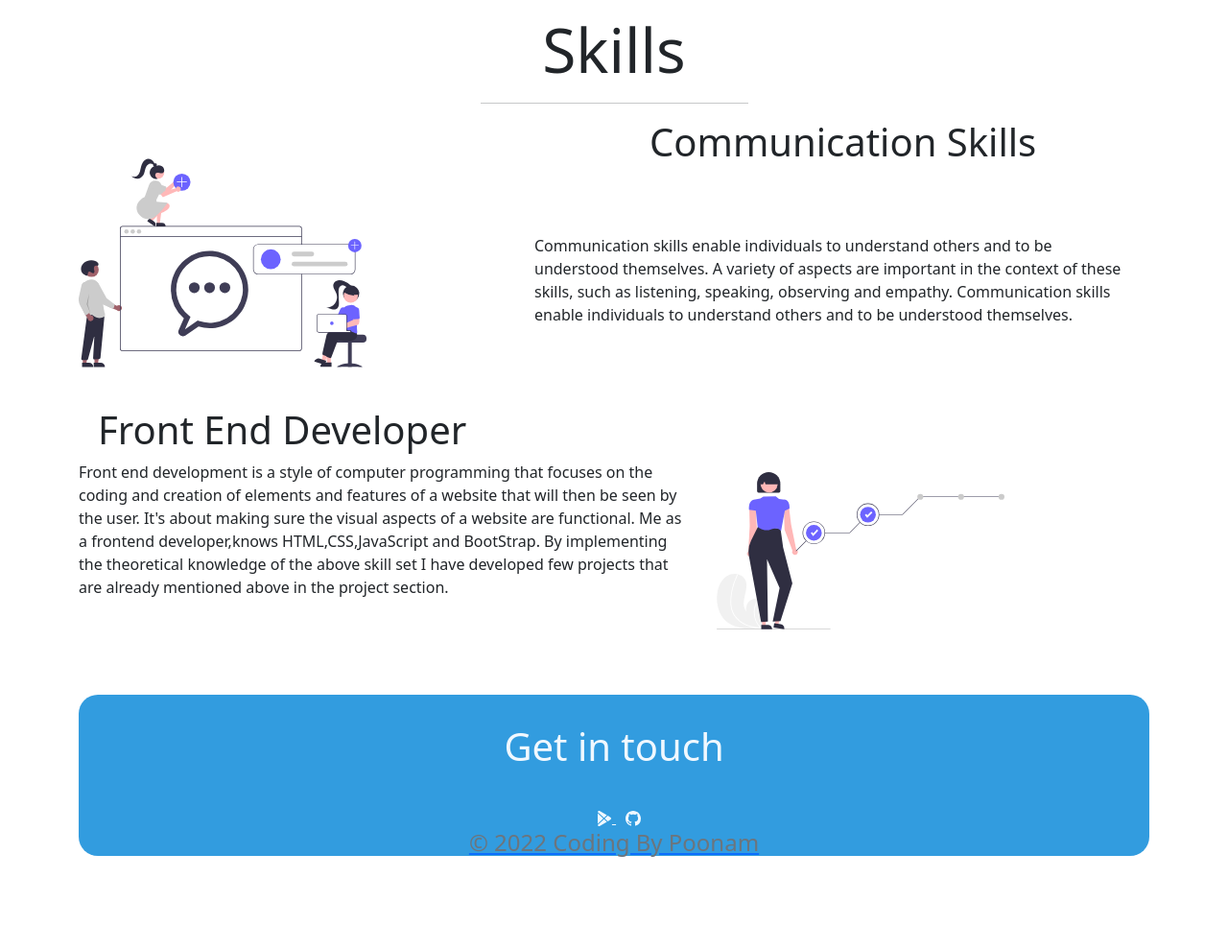
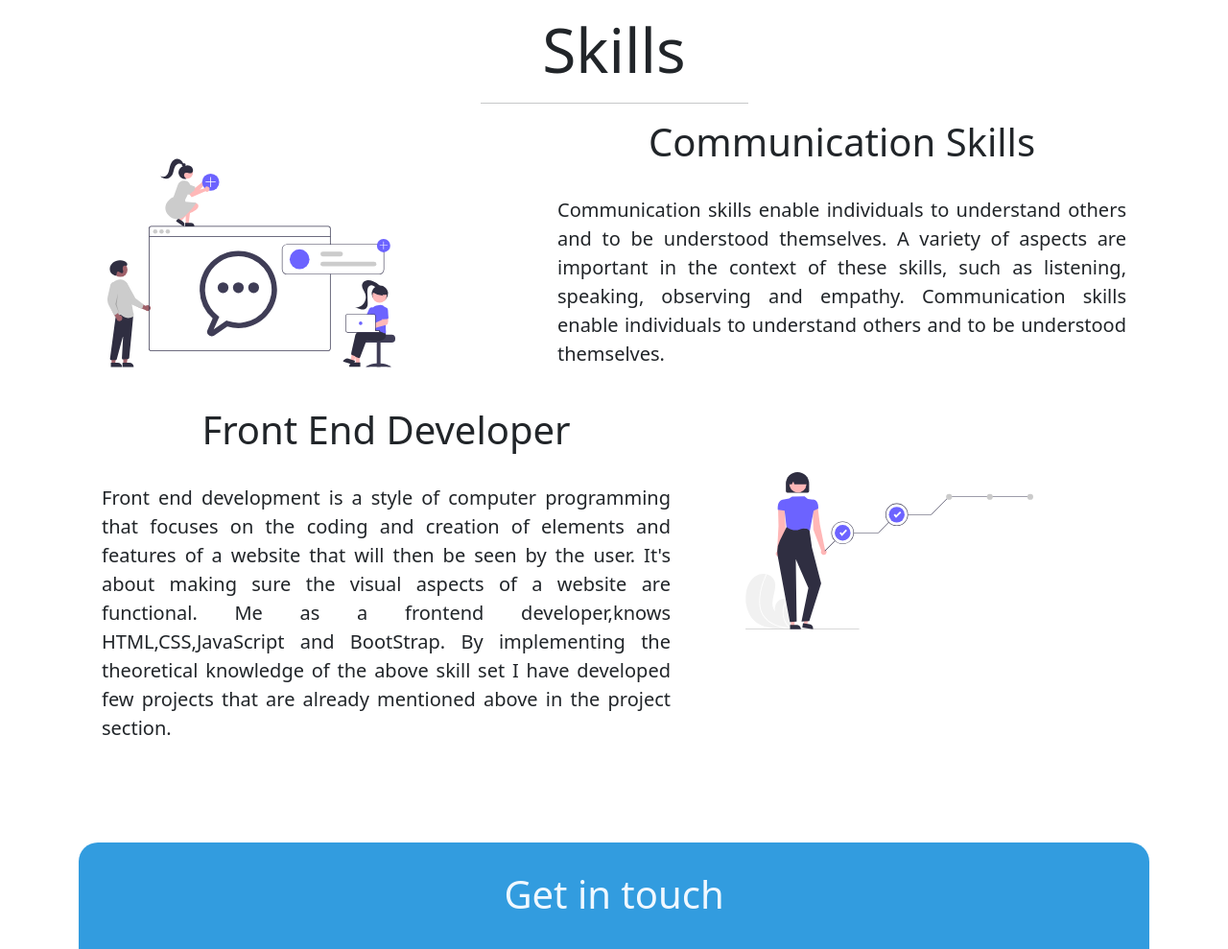
Before and after one commit to Poonam-11/poonam.github.io, a plain HTML site: page index.html in a window 1280 px wide. Shown: the part 1729-2718 px from the top of the page at 96% size. Before the commit the page ends 2629 px from the top, so only its background shows below. Drawn offline with nearby package versions, Linux system fonts and the light colour scheme.

Commit message:
Update index.html

```diff
--- a/index.html
+++ b/index.html
@@ -58,7 +58,7 @@
           <div class="projectstyling" id="projectnav">
             <h1 class="display-3 text-center mt-3" >Project</h1>
             <hr class="w-25 mx-auto">
-            <div class="row g-sm-2" style="margin-left:70px ;">
+            <div class="row g-sm-2" style="margin-left:40px ;">
               <div class="col-sm-4">
                 <div class="card" style="width: 18rem;">
                   <img src="publication.jpg" class="card-img-top img-fluid img-thumbnail" alt="." style="height:280px; width: 287px">
@@ -134,27 +134,26 @@
                  <hr class=" w-25 mx-auto">
           </div>
           <div class="row">
-            <div class="col-sm-5 col-12" style="text">
-              <img src="comm.svg.svg" alt="image!!">
+            <div class="col-sm-5 col-12" >
+              <img src="comm.svg.svg" alt="image!!" style="margin-left:30px">
             </div>
             <div class="col-sm-7 col-12" >
-              <h1 style="padding-left:120px;">Communication Skills</h1>
+              <h1 style="text-align:center">Communication Skills</h1>
               <p class="lead text_muted p-4" style="text-align: justify;">
-                <p style="margin-right:20px ;">
                     Communication skills enable individuals to understand others and to be understood themselves. A variety of aspects are important in the context of these skills, such as listening, speaking, observing and empathy. Communication skills enable individuals to understand others and to be understood themselves.
                 </p></p>
           </div>
           </div>
           <div class="row">
             <div class="col-sm-7 col-12">
-              <h1 style="padding-left:20px;">Front End Developer</h1>
-              <p>Front end development is a style of computer programming that focuses on the coding and creation of elements and features of a website that will then be seen by the user. It's about making sure the visual aspects of a website are functional. Me as a frontend developer,knows HTML,CSS,JavaScript and BootStrap. By implementing the theoretical knowledge of the above skill set I have developed few projects that are already mentioned above in the project section.</p>
+              <h1 style="text-align:center">Front End Developer</h1>
+              <p class="lead text_muted p-4" style="text-align: justify;">Front end development is a style of computer programming that focuses on the coding and creation of elements and features of a website that will then be seen by the user. It's about making sure the visual aspects of a website are functional. Me as a frontend developer,knows HTML,CSS,JavaScript and BootStrap. By implementing the theoretical knowledge of the above skill set I have developed few projects that are already mentioned above in the project section.</p>
               <p class="lead text_muted p-4" style="text-align: justify;">
 
             </p>
           </div>
           <div class="col-sm-5">
-            <img src="dev.svg.svg" alt="image!!">
+            <img src="dev.svg.svg" alt="image!!" style="margin-left:30px">
           </div>
 
           </div>
```
